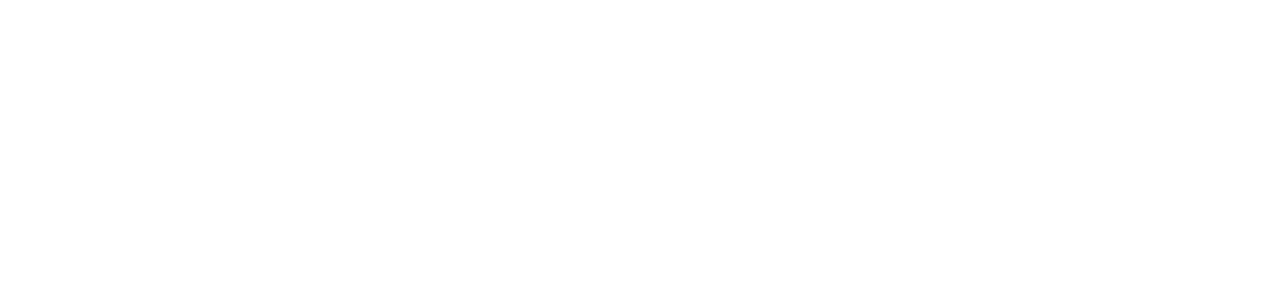
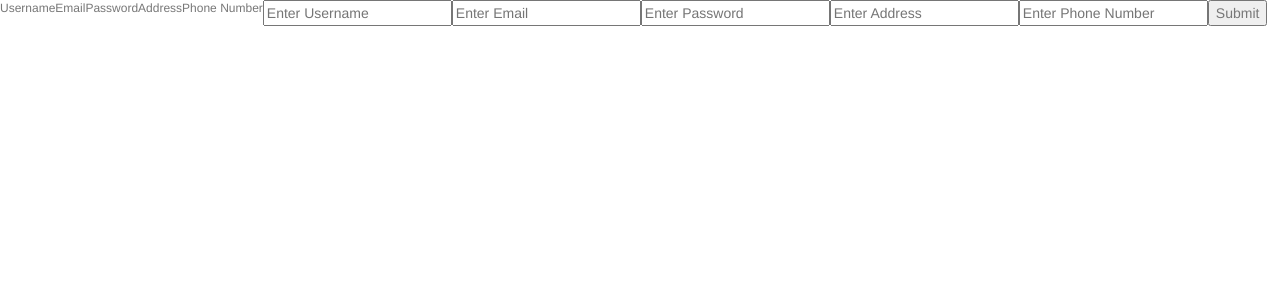
Before and after one commit to Anemonastrum/usahamandiri-frontend, a React (Create React App) app: page /register in a window 1280 px wide. Before the commit this address had no page. Shown: the top 300 px of the page. Built offline with nearby package versions, Linux system fonts and the light colour scheme; no server answers; what smooth-scroll would draw is missing.

Commit message:
add template for register and login page

```diff
--- a/package.json
+++ b/package.json
@@ -12,6 +12,8 @@
     "emailjs-com": "^3.2.0",
     "react": "^18.3.1",
     "react-dom": "^18.3.1",
+    "react-hot-toast": "^2.4.1",
+    "react-icons": "^5.2.1",
     "react-router-dom": "^6.24.0",
     "react-scripts": "5.0.1",
     "smooth-scroll": "^16.1.3",
--- a/src/App.jsx
+++ b/src/App.jsx
@@ -1,8 +1,16 @@
 import React from "react";
 import { BrowserRouter as Router, Route, Routes } from "react-router-dom";
 import LandingPage from "./pages/landing.jsx";
+import Login from './pages/login.jsx';
+import Register from './pages/register.jsx';
 import SmoothScroll from "smooth-scroll";
 import "./App.css";
+import { UserContextProvider } from './context/userContext.jsx';
+import { Toaster } from 'react-hot-toast'
+import axios from 'axios'
+
+axios.defaults.baseURL = 'http://localhost:8000/api/'
+axios.defaults.withCredentials = true
 
 export const scroll = new SmoothScroll('a[href*="#"]', {
   speed: 1000,
@@ -11,11 +19,16 @@ export const scroll = new SmoothScroll('a[href*="#"]', {
 
 const App = () => {
   return (
-    <Router>
-      <Routes>
-        <Route path="/" element={<LandingPage />} />
-      </Routes>
-    </Router>
+    <UserContextProvider>
+      <Toaster position='top-right' toastOptions={{duration: 2000}} />
+      <Router>
+        <Routes>
+          <Route path="/" element={<LandingPage />} />
+          <Route path='/register' element={<Register />} />
+          <Route path='/login' element={<Login />} />
+        </Routes>
+      </Router>
+    </UserContextProvider>
   );
 };
 
--- /dev/null
+++ b/src/context/userContext.jsx
@@ -0,0 +1,20 @@
+import axios from 'axios';
+import { createContext, useState, useEffect } from 'react';
+
+export const UserContext = createContext({})
+
+export function UserContextProvider({children}) {
+    const [ user, setUser ] = useState(null);
+    useEffect(() => {
+        if(!user) {
+            axios.get('profile').then(({data}) => {
+                setUser(data)
+            })
+        }
+    }, [])
+    return(
+        <UserContext.Provider value={{user, setUser}}>
+            {children}
+        </UserContext.Provider>
+    )
+}
--- a/src/pages/login.jsx
+++ b/src/pages/login.jsx
@@ -1,9 +1,59 @@
-import React from 'react'
+import { useState } from "react";
+import axios from "axios";
+import { toast } from "react-hot-toast";
+import { useNavigate } from "react-router-dom";
 
-export default function login() {
+export default function Login() {
+  const navigate = useNavigate();
+  const [data, setData] = useState({
+    login: "",
+    password: "",
+  });
+
+  const loginUser = async (e) => {
+    e.preventDefault();
+    const { login, password } = data;
+    try {
+      const response = await axios.post("/login", {
+        login,
+        password,
+      });
+      const { data } = response;
+      if (data.error) {
+        toast.error(data.error);
+      } else {
+        setData({});
+        if (data.role === "admin") {
+          navigate("/dashboard");
+        } else {
+          navigate("/");
+        }
+      }
+    } catch (error) {
+      console.error("Login error:", error);
+      toast.error("Invalid Username or Password");
+    }
+  };
+
   return (
     <div>
-
+      <form onSubmit={loginUser}>
+        <label>Username or Email</label>
+        <input
+          type="login"
+          placeholder="Enter login"
+          value={data.login}
+          onChange={(e) => setData({ ...data, login: e.target.value })}
+        />
+        <label>Password</label>
+        <input
+          type="password"
+          placeholder="Enter Password"
+          value={data.password}
+          onChange={(e) => setData({ ...data, password: e.target.value })}
+        />
+        <button type="submit">Submit</button>
+      </form>
     </div>
-  )
+  );
 }
--- /dev/null
+++ b/src/pages/register.jsx
@@ -0,0 +1,84 @@
+import { useState } from 'react';
+import axios from 'axios';
+import { toast } from 'react-hot-toast';
+import { useNavigate } from 'react-router-dom';
+
+export default function Register() {
+  const navigate = useNavigate();
+  const [data, setData] = useState({
+    username: '',
+    email: '',
+    password: '',
+    address: '',
+    phoneNumber: ''
+  });
+
+  const registerUser = async (e) => {
+    e.preventDefault();
+
+    const { username, email, password, address, phoneNumber } = data;
+    try {
+      const response = await axios.post('/register/user', {
+        username, email, password, address, phoneNumber
+      });
+      if (response.data.error) {
+        toast.error(response.data.error);
+      } else {
+        setData({
+          username: '',
+          email: '',
+          password: '',
+          address: '',
+          phoneNumber: ''
+        });
+        toast.success('Registration Successful');
+        navigate('/login');
+      }
+    } catch (error) {
+      toast.error('An error occurred');
+    }
+  };
+
+  return (
+    <div>
+      <form onSubmit={registerUser}>
+        <label>Username</label>
+        <input
+          type="text"
+          placeholder="Enter Username"
+          value={data.username}
+          onChange={(e) => setData({...data, username: e.target.value})}
+        />
+        <label>Email</label>
+        <input
+          type="email"
+          placeholder="Enter Email"
+          value={data.email}
+          onChange={(e) => setData({...data, email: e.target.value})}
+        />
+        <label>Password</label>
+        <input
+          type="password"
+          placeholder="Enter Password"
+          value={data.password}
+          onChange={(e) => setData({...data, password: e.target.value})}
+        />
+        <label>Address</label>
+        <input
+          type="text"
+          placeholder="Enter Address"
+          value={data.address}
+          onChange={(e) => setData({...data, address: e.target.value})}
+        />
+        <label>Phone Number</label>
+        <input
+          type="text"
+          placeholder="Enter Phone Number"
+          value={data.phoneNumber}
+          onChange={(e) => setData({...data, phoneNumber: e.target.value})}
+        />
+        <button type='submit'>Submit</button>
+      </form>
+    </div>
+  );
+}
```
Also changed, not shown: src/responsive.css (added, +97 -0 lines), src/App.css (line endings or trailing spaces), 1 other file (tests, documents, lock files or other folders).
